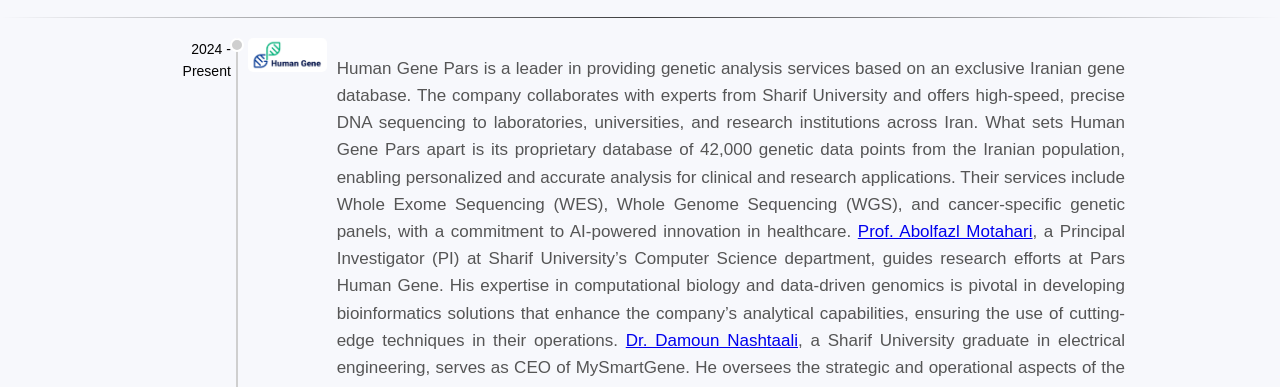
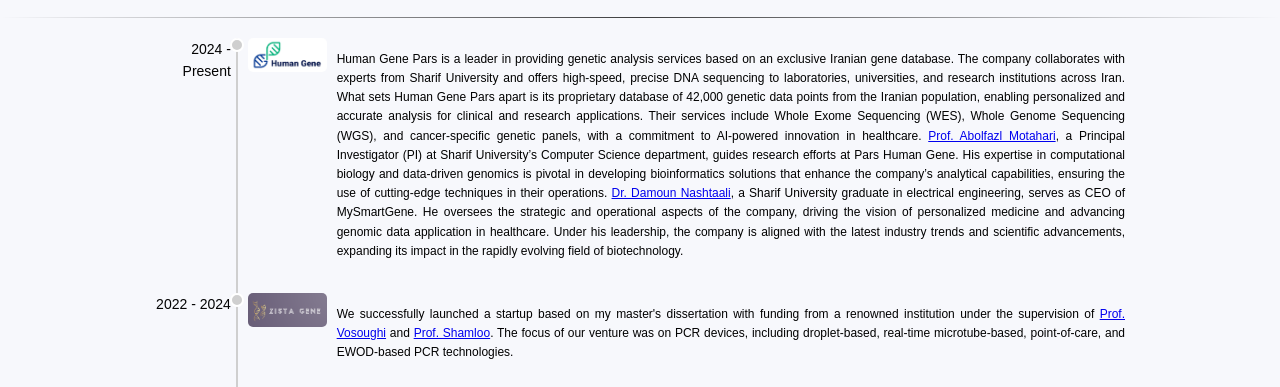
Before and after one commit to armanhajizadeh/armanhajizadeh.github.io, a plain HTML site: page index.html in a window 1280 px wide. Shown: the part 346-733 px from the top of the page. Drawn offline with Linux system fonts and the light colour scheme.

Commit message:
clorfonadjust

```diff
--- a/index.html
+++ b/index.html
@@ -709,7 +709,7 @@
               color: #01060c;
             }
             p {
-              color: #555;
+              color: #000;
             }
           </style>
           <title>Teaching Experiences</title>
--- a/style.css
+++ b/style.css
@@ -108,7 +108,7 @@
 .desc {
     grid-column: span 10;
     vertical-align: top;
-    font-size: 17px;
+    font-size: 12px;
     padding-left: 20px;
     padding-bottom: 20px;
 }
```
